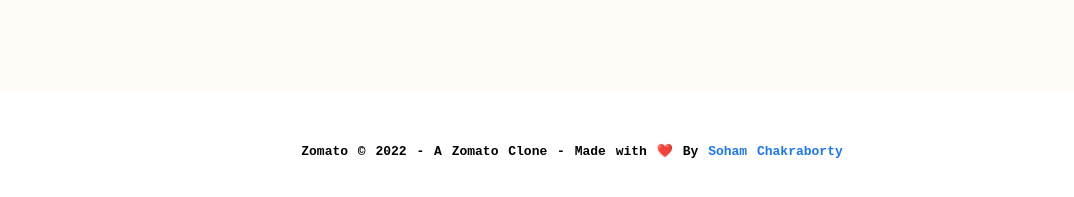
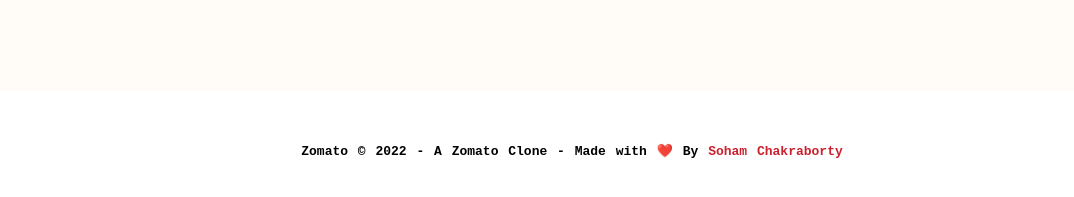
Before and after one commit to sohamc2001/zomato-clone, a plain HTML site: page index.html in a window 1280 px wide. Shown: the part 2520-2717 px from the top of the page, without its empty margins (68-1142 px from the left). Drawn offline with Linux system fonts and the light colour scheme.

Commit message:
Update index.html

```diff
--- a/index.html
+++ b/index.html
@@ -171,7 +171,7 @@
 
     <footer>
         <code>
-            <center style="word-spacing: 2px;"><b>Zomato © 2022 - A Zomato Clone - Made with ❤️ By <a href="https://www.linkedin.com/in/soham-chakraborty2001/" style="text-decoration: none; color: #1B77F2;">Soham Chakraborty</a></b></center>
+            <center style="word-spacing: 2px;"><b>Zomato © 2022 - A Zomato Clone - Made with ❤️ By <a href="https://www.linkedin.com/in/soham-chakraborty2001/" style="text-decoration: none; color: #cb202d;">Soham Chakraborty</a></b></center>
         </code>
     </footer>
 </body>
```
